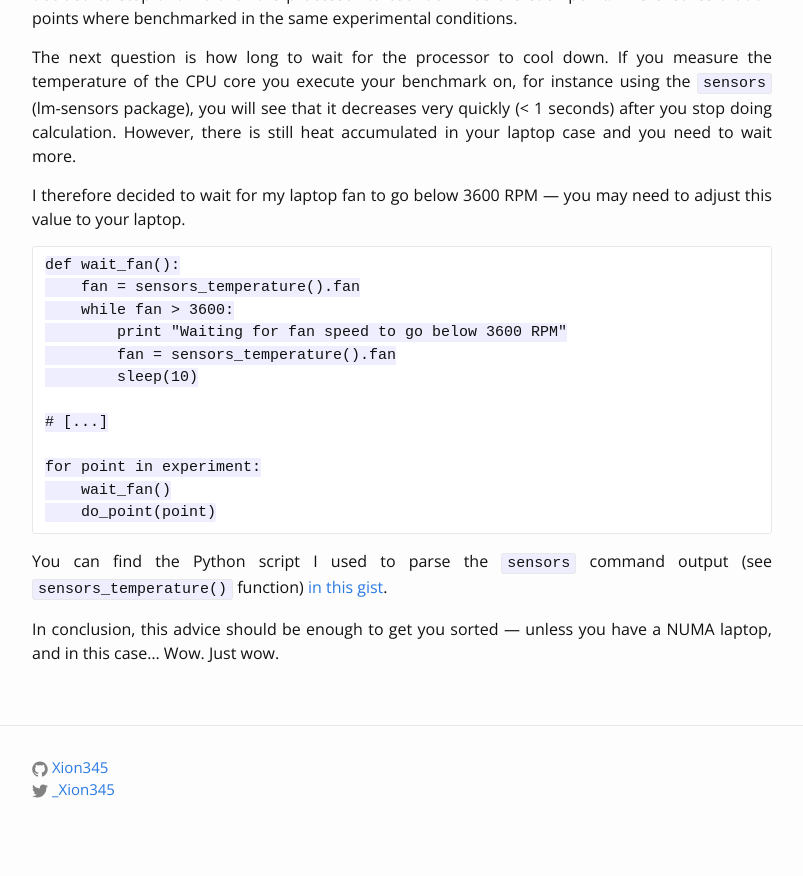
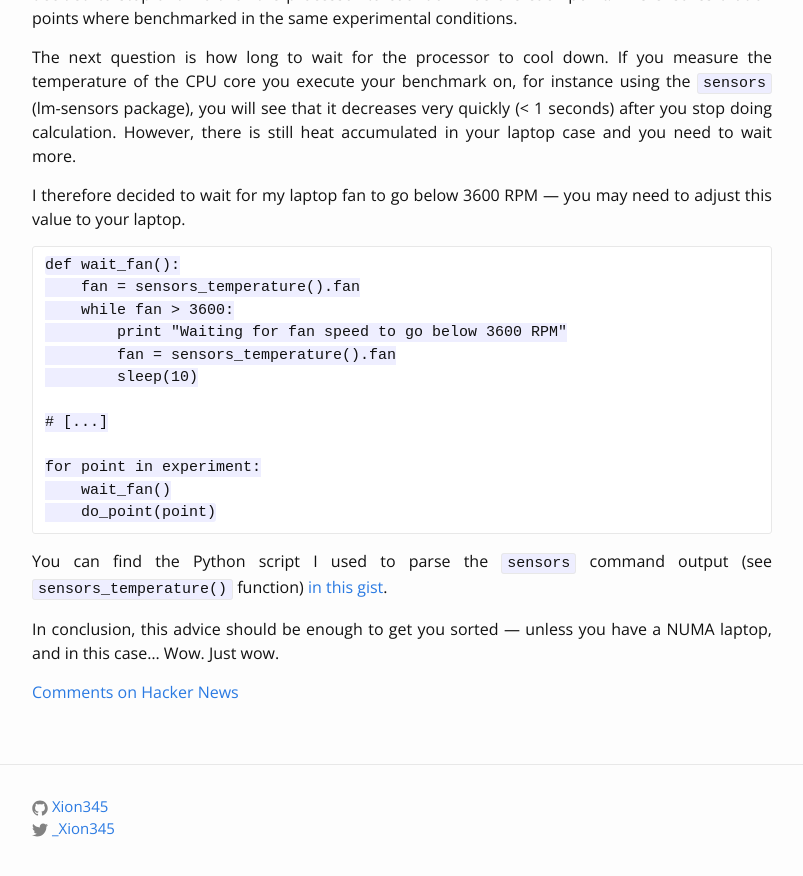
Before and after one commit to Xion345/xion345.github.io, a Jekyll site: the page built from _posts/2015-08-08-reliable-laptop-benchmarks-solution.md, in a window 1280 px wide and 900 px high, scrolled down 4668 px. Shown: the top 876 px of the window, without its empty margins (238-1041 px from the left). Built offline with Jekyll 4.4.1, drawn with Linux system fonts in a browser that asks for light colours.

Commit message:
Added Hacker News comment link

```diff
--- a/_posts/2015-08-08-reliable-laptop-benchmarks-solution.md
+++ b/_posts/2015-08-08-reliable-laptop-benchmarks-solution.md
@@ -215,3 +215,5 @@ You can find the Python script I used to parse the `sensors` command output (see
 
 In conclusion, this advice should be enough to get you sorted — unless you have
 a NUMA laptop, and in this case… Wow. Just wow.
+
+[Comments on Hacker News](https://news.ycombinator.com/item?id=10028735)
```
